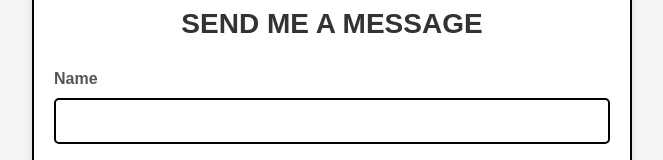
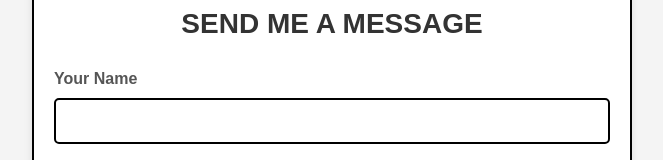
Before and after one commit to jmoyaa/moya-portfolio, a React (Create React App) app: page / in a window 1280 px wide. Shown: the part 2290-2450 px from the top of the page, without its empty margins (308-971 px from the left). Built offline with nearby package versions, Linux system fonts and the light colour scheme; a web font is replaced by a local one.

Commit message:
There's a change in name

```diff
--- a/src/components/ContactForm.js
+++ b/src/components/ContactForm.js
@@ -23,7 +23,7 @@ function ContactForm() {
       <h2>SEND ME A MESSAGE</h2>
       <form onSubmit={handleSubmit}>
         <div className="form-group">
-          <label htmlFor="name">Name</label>
+          <label htmlFor="name"> Your Name</label>
           <input
             type="text"
             id="name"
```
